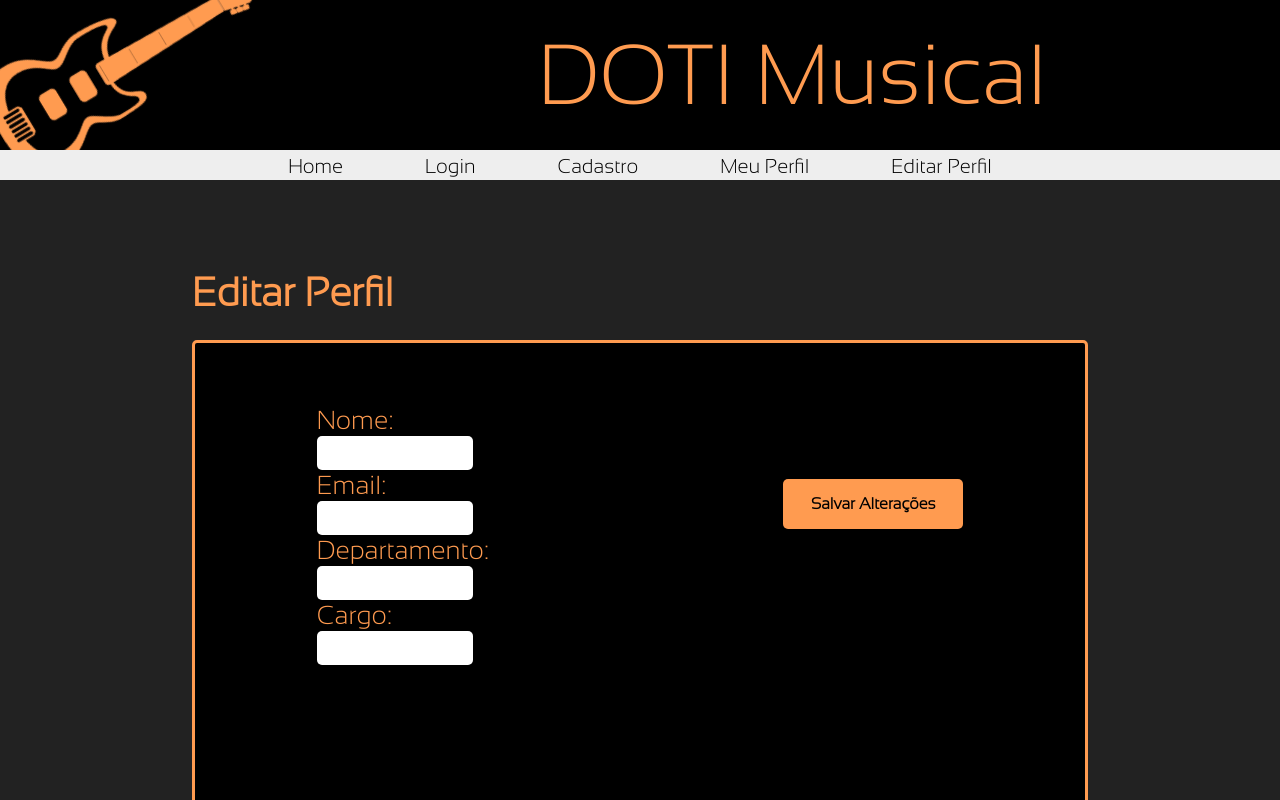
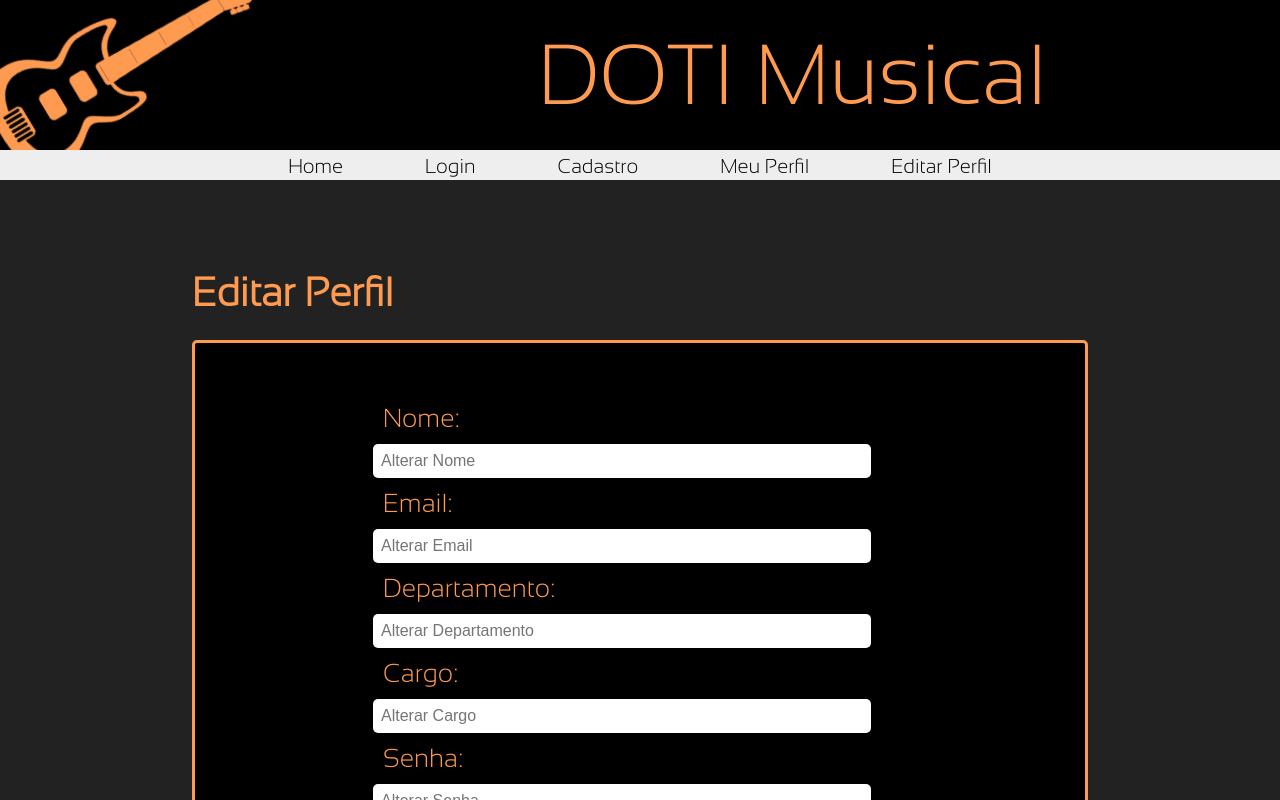
Before and after one commit to g-franklinn/Site_Trainee_CPE, a React (Vite) app: page /editarperfil in a window 1280 px wide. Shown: the top 800 px of the page. Built offline with nearby package versions, Linux system fonts and the light colour scheme.

Commit message:
Continuação editar perfil

```diff
--- a/src/Pages/EditarPerfil/EditarPerfil.jsx
+++ b/src/Pages/EditarPerfil/EditarPerfil.jsx
@@ -2,7 +2,7 @@ import "./StylesEditarPerfil";
 import HeaderBase from "../../components/header/header";
 import FooterBase from "../../components/footer/footer";
 import { PageContent } from "./StylesEditarPerfil";
-import { StyledButton, StyledForm, StyledInput } from "../../styles";
+import { StyledButton, StyledForm, StyledInput } from "./StylesEditarPerfil";
 
 
 
@@ -19,21 +19,24 @@ function EditarPerfil() {
               <h1>Editar Perfil</h1>
               <div className="menuInterno">
 
-              <div className="containerEditar">
+                      <div className="containerUsuarios">
                         <div className="infoUsuarios">
                               <h2>Nome:</h2>
-                      <StyledInput type="text" placeholder="" />
+                              <StyledInput type="text" placeholder="Alterar Nome" />
                               <h2>Email:</h2>
-                      <StyledInput type="text" placeholder="" />
+                              <StyledInput type="text" placeholder="Alterar Email" />
                               <h2>Departamento:</h2>
-                      <StyledInput type="text" placeholder="" />
+                              <StyledInput type="text" placeholder="Alterar Departamento" />
                               <h2>Cargo:</h2>
-                      <StyledInput type="text" placeholder="" />
+                              <StyledInput type="text" placeholder="Alterar Cargo" />
+                              <h2>Senha:</h2>
+                              <StyledInput type="text" placeholder="Alterar Senha" />
                         </div>
                               <StyledButton>Salvar Alterações</StyledButton>
                       </div>
 
                 </div>
+
             </div>
           </PageContent>
 
--- a/src/Pages/EditarPerfil/StylesEditarPerfil.js
+++ b/src/Pages/EditarPerfil/StylesEditarPerfil.js
@@ -1,5 +1,46 @@
 import styled from "styled-components";
 import '../../font.css';
+
+//Botoes, input e formulario
+
+export const StyledForm = styled.div`
+  display: flex;
+  flex-direction: column;
+  align-items: center;
+  text-align: left;
+  gap: 1rem;
+  border-radius:5px;
+`;
+
+export const StyledInput = styled.input` //Area de texto
+  padding: 0.5rem;
+  border-radius: 5px;
+  font-size: 1rem;
+  width: 70%;
+  border-radius:5px;
+`;
+
+export const StyledButton = styled.button` //Botao de Autenticação
+    padding: 0.5rem 1rem;
+    font-size: 1rem;
+    font-family:'Sansation Light';
+    font-weight:bold;
+    background-color: #ff9b50;
+    color: black;
+    border-radius:5px;
+
+    &:hover{
+            background-color: black;
+            color:#ff9b50;
+            font-family:'Sansation Light';
+            font-weight: 100;
+            border:solid;
+            border-color:#ff9b50;
+            border-width:2px;
+        }
+`;
+
+
 
 export const PageContent = styled.div`
     height: 1000px;
@@ -16,11 +57,11 @@ export const PageContent = styled.div`
 
     }
 
-    & .containerEditar {
-        display: flex;
-        flex-wrap: wrap;
+    & .containerUsuarios {
+        margin: auto;
+        margin-left: 20%;
+    }
 
-    }
 
     & .menuInterno {
 
@@ -45,9 +86,8 @@ export const PageContent = styled.div`
     }
 
     & .infoUsuarios {
-        margin: auto;
+        margin: 0 auto;
         margin-top: 7%;
-
     }
 
     & h1 {
@@ -68,6 +108,7 @@ export const PageContent = styled.div`
         color: #ff9b50;
         font-family: 'Sansation Light';
         font-weight:100;
+        padding: 10px;
 
         @media (max-width: 768px) {
             font-size: 22px;
@@ -86,7 +127,7 @@ export const PageContent = styled.div`
     }
 
     & button {
-        margin: auto;
+        margin-top: 20px;
         height: 50px;
         width: 180px;
     }
--- a/src/Pages/login/StylesLogin.js
+++ b/src/Pages/login/StylesLogin.js
@@ -8,6 +8,7 @@ export const StyledForm = styled.div`
   text-align: left;
   gap: 1rem;
   border-radius:5px;
+  padding-top: 10%;
 `;
 
 export const StyledInput = styled.input` //Area de texto
--- a/src/Pages/login/login.jsx
+++ b/src/Pages/login/login.jsx
@@ -30,8 +30,6 @@ function Login () {
               <div className="menuInterno">
 
                 <StyledForm>
-                  <h2></h2>
-                  <h2></h2>
                   <h2>Usuário</h2>
                   <StyledInput type="text" placeholder="Digite seu login" />
                   <h2>Senha</h2>
--- a/src/components/carrossel/Carrossel.jsx
+++ b/src/components/carrossel/Carrossel.jsx
@@ -1,11 +1,15 @@
 import React from "react";
+import { useState, useEffect } from 'react';
 import HeroSlider, {Slide} from 'hero-slider';
 import { StyleCarrossel } from "./Styles";
 import imagem1 from "../../assets/Carrossel1.jpeg";
 import imagem2 from "../../assets/Carrossel2.jpeg";
 import imagem3 from "../../assets/Carrossel3.jpeg";
 
+
+
 function Carrossel() {
+
     return (
         <StyleCarrossel>
             <HeroSlider
--- a/src/components/carrossel/Styles.js
+++ b/src/components/carrossel/Styles.js
@@ -2,7 +2,7 @@ import styled from "styled-components";
 import { createGlobalStyle } from "styled-components";
 
 export const StyleCarrossel = styled.div`
-    width: 60%;
+    width: 40%;
     margin: auto;
     padding-bottom: 20rem;
     margin-bottom: -5rem;
@@ -12,7 +12,7 @@ export const StyleCarrossel = styled.div`
 
 
     @media (max-width: 768px;) {
-        height: 100px;
+        width: 100%;
     }
 
 
--- a/src/styles.js
+++ b/src/styles.js
@@ -11,45 +11,6 @@ export const GlobalStyle = createGlobalStyle`
         overflow-x: hidden;
 
     }
-`;
-
-//Botoes, input e formulario
-
-export const StyledForm = styled.div`
-  display: flex;
-  flex-direction: column;
-  align-items: center;
-  text-align: left;
-  gap: 1rem;
-  border-radius:5px;
-`;
-
-export const StyledInput = styled.input` //Area de texto
-  padding: 0.5rem;
-  border-radius: 5px;
-  font-size: 1rem;
-  width: 70%;
-  border-radius:5px;
-`;
-
-export const StyledButton = styled.button` //Botao de Autenticação
-    padding: 0.5rem 1rem;
-    font-size: 1rem;
-    font-family:'Sansation Light';
-    font-weight:bold;
-    background-color: #ff9b50;
-    color: black;
-    border-radius:5px;
-
-    &:hover{
-            background-color: black;
-            color:#ff9b50;
-            font-family:'Sansation Light';
-            font-weight: 100;
-            border:solid;
-            border-color:#ff9b50;
-            border-width:2px;
-        }
 `;
 
 
```
Lines whose indentation alone changed are shown as unchanged.
